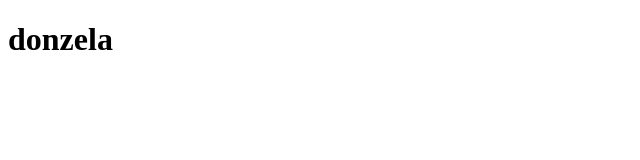
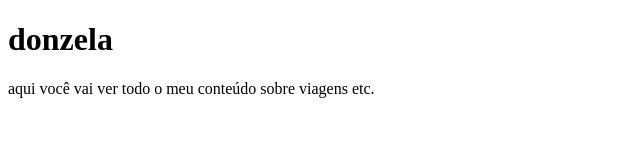
Before and after one commit to ilanapereira/blogdailana, a plain HTML site: page index.html in a window 1280 px wide. Shown: the whole page, without its empty margins (0-640 px from the left). Drawn offline with Linux system fonts and the light colour scheme.

Commit message:
feat: adicionando paragrafo

```diff
--- a/index.html
+++ b/index.html
@@ -7,5 +7,6 @@
 </head>
 <body>
     <h1>donzela</h1>
+<p>aqui você vai ver todo o meu conteúdo sobre viagens etc. </p>
 </body>
 </html>
```
